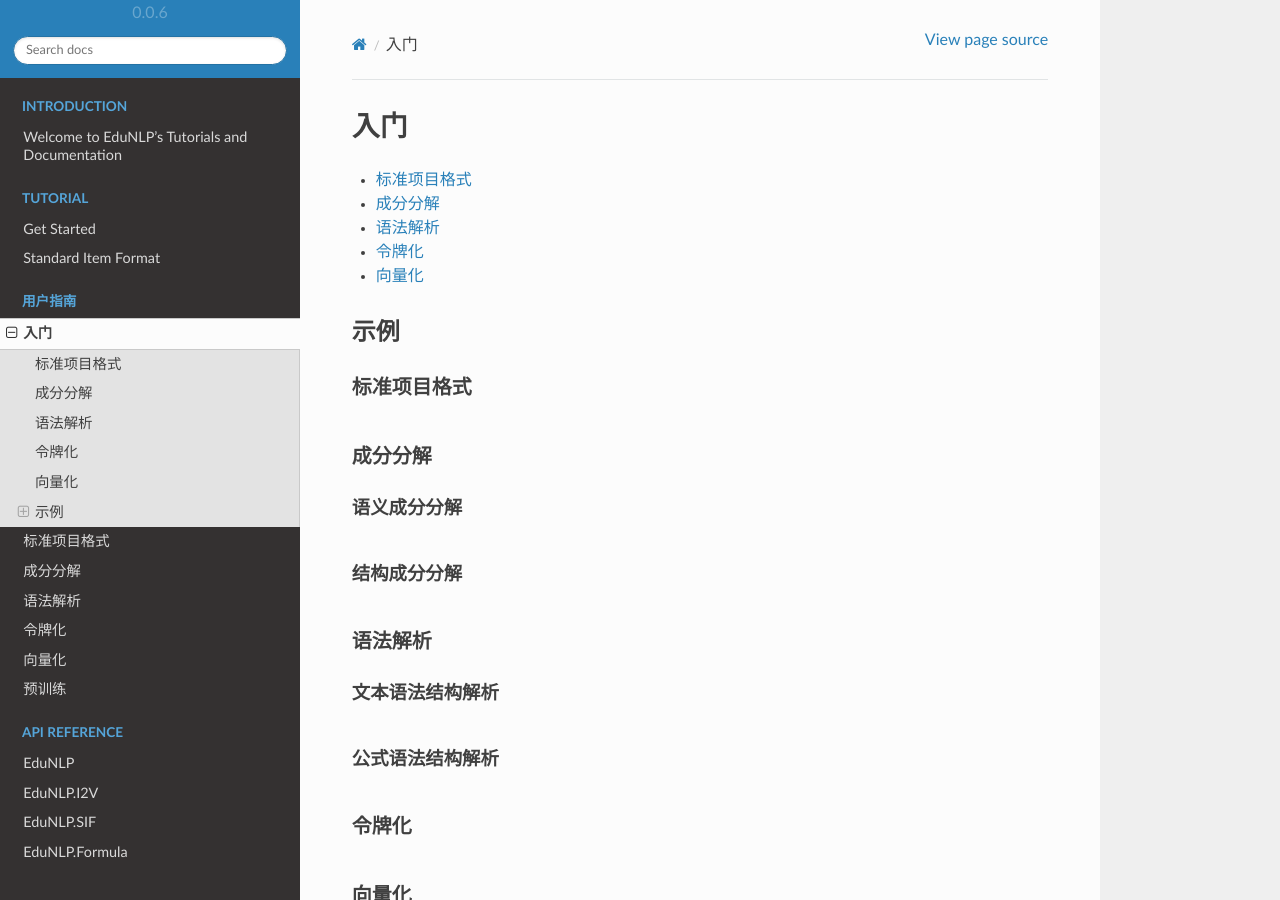
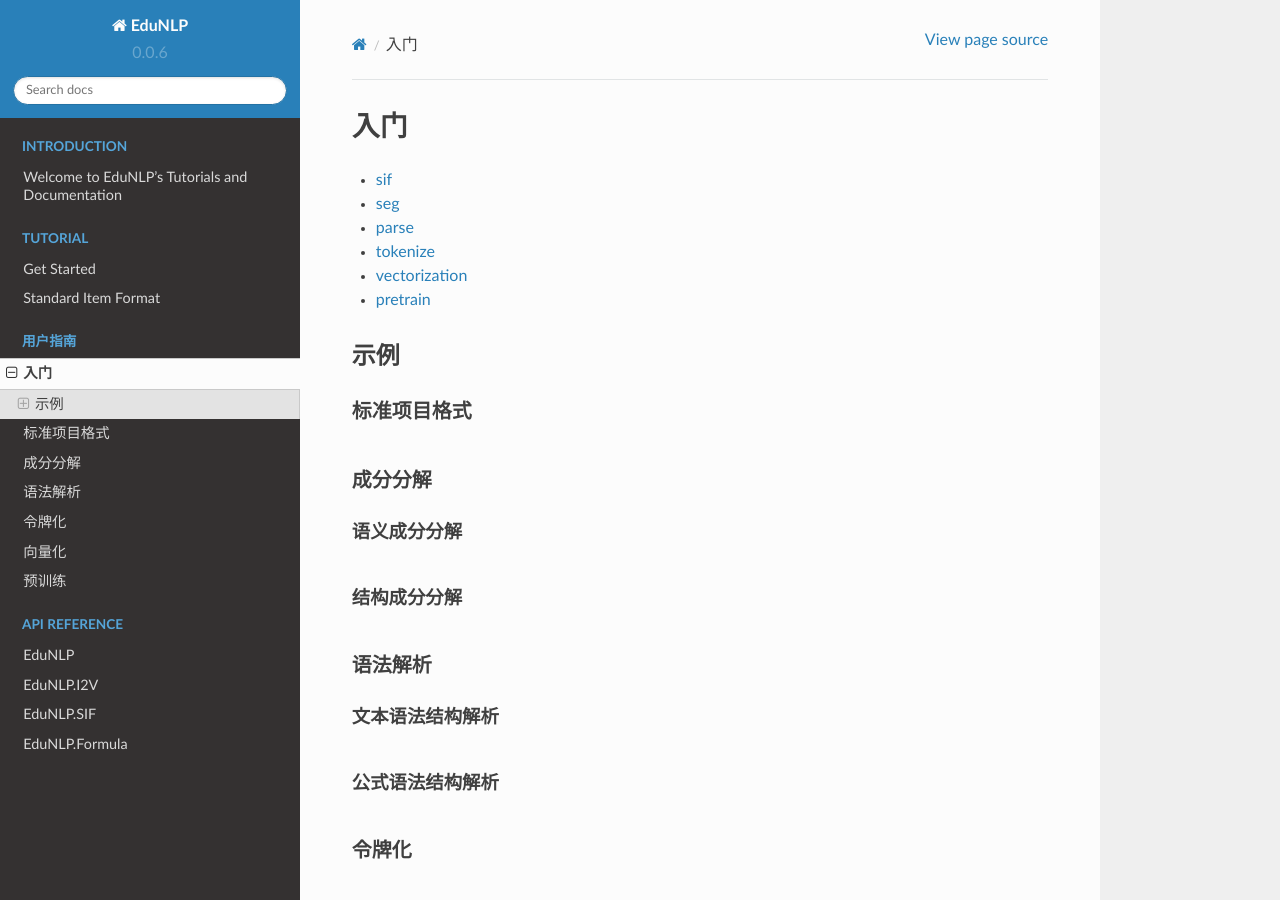
Before and after one commit to bigdata-ustc/EduNLP, a Sphinx documentation site: the page built from docs/source/tutorial/zh/index.rst, in a window 1280 px wide and 900 px high. Built offline with Sphinx 7.4.7 and the Read the Docs theme 2.0.0, drawn with Linux system fonts in a browser that asks for light colours; pages that are not in the unit, such as notebooks, are missing from menus; the version number is read from the project's files by our own code.

Commit message:
Create index.rst

```diff
--- a/docs/source/tutorial/zh/index.rst
+++ b/docs/source/tutorial/zh/index.rst
@@ -1,15 +1,17 @@
 入门
 =====
 
-.. toctree::
-  :maxdepth: 1
-  :titlesonly:
+*  `sif <sif.rst>`_
 
-  sif
-  seg
-  parse
-  tokenize
-  vectorization
+*  `seg <seg.rst>`_
+
+*  `parse <parse.rst>`_
+
+*  `tokenize <tokenize.rst>`_
+
+*  `vectorization <vectorization.rst>`_
+
+*  `pretrain <pretrain.rst>`_
 
 示例
 --------
```
